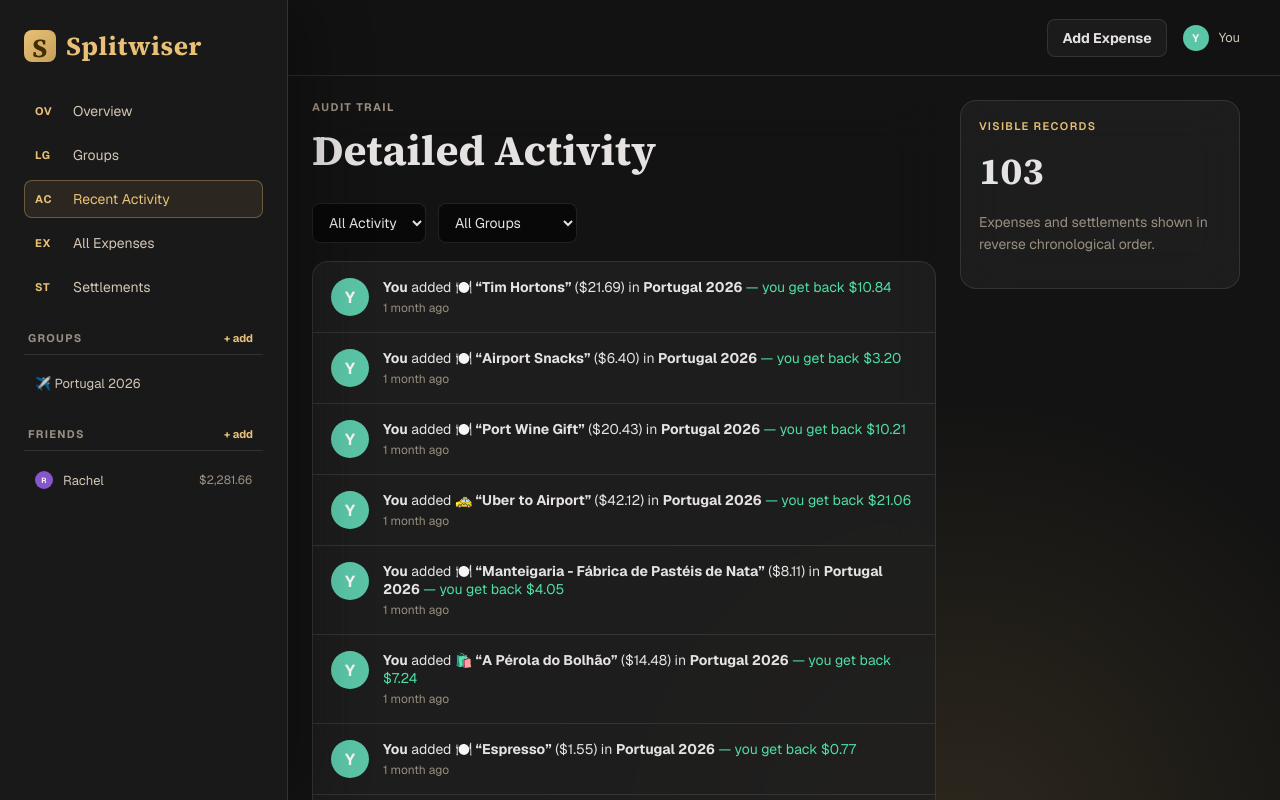
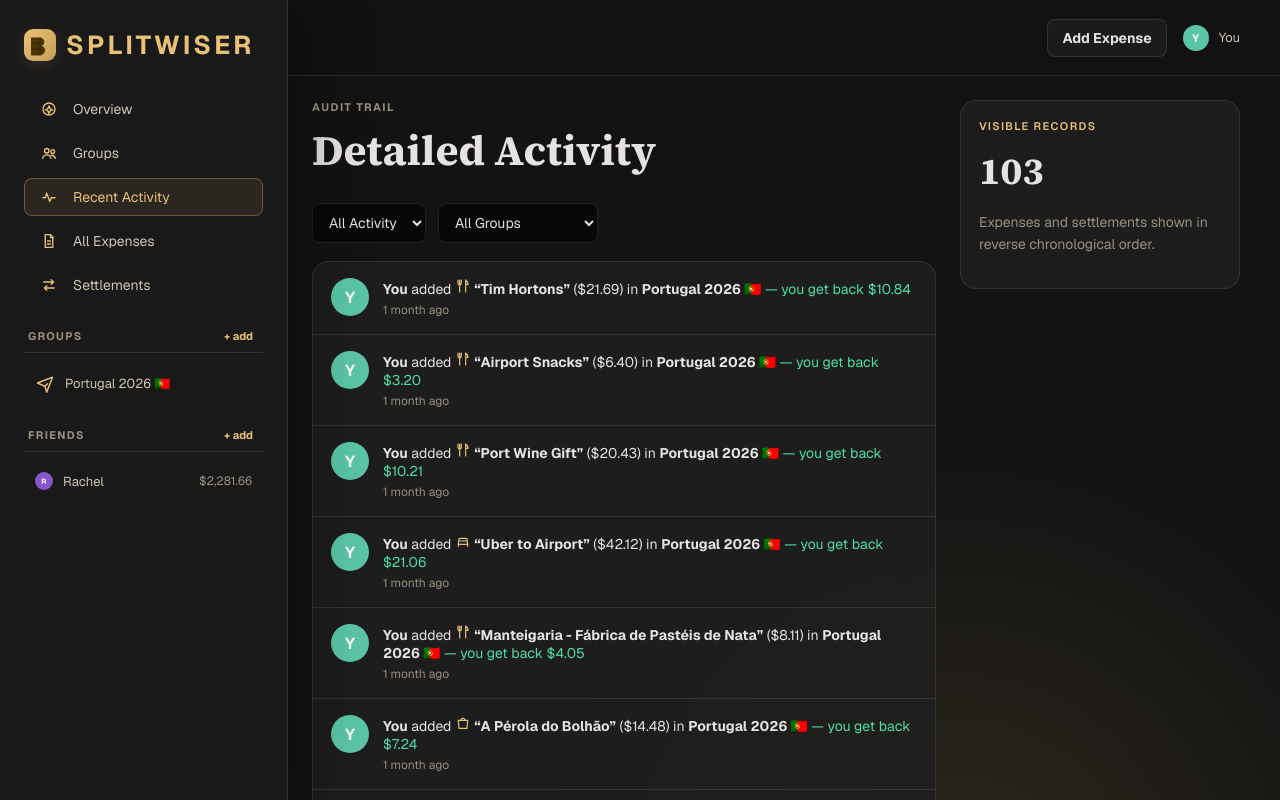
Before and after one commit to nhihadhassan/Splitwiser, a React (Vite) app: page /#/activity in a window 1280 px wide. Shown: the top 800 px of the page. Built offline with nearby package versions, Linux system fonts and the light colour scheme.

Commit message:
Polish Splitwiser navigation and activity icons

```diff
--- a/src/components/AddExpenseModal.tsx
+++ b/src/components/AddExpenseModal.tsx
@@ -3,6 +3,7 @@
 import { ME, uid, useStore } from "../store";
 import { centsToInput, formatMoney, parseMoney, splitByWeights, splitEqually } from "../utils/money";
 import { CATEGORIES, CATEGORY_META } from "../utils/categories";
+import { CategoryIcon } from "./Icons";
 import { today } from "../utils/dates";
 import { Modal } from "./Modal";
 import { Avatar } from "./Avatar";
@@ -250,7 +251,7 @@
           <select value={category} onChange={(e) => setCategory(e.target.value as ExpenseCategory)}>
             {CATEGORIES.map((c) => (
               <option key={c} value={c}>
-                {CATEGORY_META[c].icon} {CATEGORY_META[c].label}
+                <CategoryIcon category={c} size={17} /> {CATEGORY_META[c].label}
               </option>
             ))}
           </select>
--- a/src/components/ExpenseList.tsx
+++ b/src/components/ExpenseList.tsx
@@ -2,10 +2,10 @@
 import type { Expense, Settlement } from "../types";
 import { ME, useStore } from "../store";
 import { formatMoney } from "../utils/money";
-import { CATEGORY_META } from "../utils/categories";
 import { monthDay, monthLabel } from "../utils/dates";
 import { Avatar } from "./Avatar";
 import { AddExpenseModal } from "./AddExpenseModal";
+import { CategoryIcon } from "./Icons";
 
 type FeedItem =
   | { kind: "expense"; date: string; createdAt: number; expense: Expense }
@@ -111,7 +111,7 @@
                 <div className="month">{m}</div>
                 <div className="day">{day}</div>
               </div>
-              <div className="cat">{CATEGORY_META[e.category].icon}</div>
+              <div className="cat"><CategoryIcon category={e.category} size={20} /></div>
               <div className="desc">
                 <div className="title">{e.description}</div>
                 {groupName && <div className="where">{groupName}</div>}
--- a/src/components/GroupModal.tsx
+++ b/src/components/GroupModal.tsx
@@ -4,19 +4,20 @@
 import { ME, uid, useStore } from "../store";
 import { Modal } from "./Modal";
 import { Avatar } from "./Avatar";
+import { GroupIcon } from "./Icons";
 
-const GROUP_TYPES: { id: GroupType; label: string; icon: string }[] = [
-  { id: "trip", label: "Trip", icon: "✈️" },
-  { id: "home", label: "Home", icon: "🏠" },
-  { id: "couple", label: "Couple", icon: "❤️" },
-  { id: "other", label: "Other", icon: "📋" },
+const GROUP_TYPES: { id: GroupType; label: string }[] = [
+  { id: "trip", label: "Trip" },
+  { id: "home", label: "Home" },
+  { id: "couple", label: "Couple" },
+  { id: "other", label: "Other" },
 ];
 
-export const GROUP_ICONS: Record<GroupType, string> = {
-  trip: "✈️",
-  home: "🏠",
-  couple: "❤️",
-  other: "📋",
+export const GROUP_ICONS: Record<GroupType, JSX.Element> = {
+  trip: <GroupIcon type="trip" />,
+  home: <GroupIcon type="home" />,
+  couple: <GroupIcon type="couple" />,
+  other: <GroupIcon type="other" />,
 };
 
 /** Create a new group, or edit an existing one when `group` is provided. */
@@ -92,7 +93,7 @@
               className={type === t.id ? "on" : ""}
               onClick={() => setType(t.id)}
             >
-              {t.icon} {t.label}
+              <GroupIcon type={t.id} size={17} /> {t.label}
             </button>
           ))}
         </div>
--- /dev/null
+++ b/src/components/Icons.tsx
@@ -0,0 +1,48 @@
+import type { ExpenseCategory, GroupType } from "../types";
+
+type IconProps = { size?: number; strokeWidth?: number };
+
+function Svg({ children, size = 20, strokeWidth = 1.8 }: IconProps & { children: React.ReactNode }) {
+  return <svg width={size} height={size} viewBox="0 0 24 24" fill="none" aria-hidden="true" stroke="currentColor" strokeWidth={strokeWidth} strokeLinecap="round" strokeLinejoin="round">{children}</svg>;
+}
+
+export function BrandMark({ size = 32 }: { size?: number }) {
+  return <span className="brand-mark" style={{ width: size, height: size }} aria-hidden="true"><svg viewBox="0 0 32 32" width={size} height={size} fill="none"><path d="M7 8.5h7.2c3.7 0 6.1 1.7 6.1 4.6 0 1.9-1 3.3-2.7 4 2.3.6 3.5 2.1 3.5 4.2 0 3.2-2.7 5.2-7 5.2H7V8.5Z" fill="currentColor" opacity=".94" /><path d="M16.1 8.5v18" stroke="var(--gold-ink)" strokeWidth="2.2" /><path d="M8.5 14h5.3M8.5 20h5.8" stroke="var(--gold-ink)" strokeWidth="1.8" strokeLinecap="round" /></svg></span>;
+}
+
+export function CategoryIcon({ category, size = 22 }: { category: ExpenseCategory; size?: number }) {
+  const icons: Record<ExpenseCategory, React.ReactNode> = {
+    general: <><path d="M7 3.5h7l3 3v14H7z" /><path d="M14 3.5v4h4M9.5 12h5M9.5 16h5" /></>,
+    food: <><path d="M7 3v8M4.5 3v5a2.5 2.5 0 0 0 5 0V3M7 11v10M16 3v18M16 3c2.2 1.6 3.5 4.1 3.5 6.7H16" /></>,
+    groceries: <><path d="M4 8h16l-1 12H5L4 8Z" /><path d="M8 8a4 4 0 0 1 8 0M9 13h.01M12 13h.01M15 13h.01" /></>,
+    rent: <><path d="m3 11 9-7 9 7" /><path d="M5.5 10v10h13V10M9 20v-6h6v6" /></>,
+    utilities: <><path d="m13 2-8 12h6l-1 8 8-12h-6l1-8Z" /></>,
+    transport: <><path d="M5 17h14l-1-8a2 2 0 0 0-2-1H8a2 2 0 0 0-2 1l-1 8Z" /><path d="M5 17v3M19 17v3M7 12h10M7 17h.01M17 17h.01" /></>,
+    travel: <><path d="m3 12 18-7-7 18-2-7-9-4Z" /><path d="m12 16 3-3" /></>,
+    entertainment: <><path d="m4 5 16-2-1 17-16 2z" /><path d="m8 8 7 4-7 4z" /></>,
+    shopping: <><path d="M5 8h14l-1 12H6L5 8Z" /><path d="M9 8a3 3 0 0 1 6 0" /></>,
+    medical: <><path d="M9 3h6v5h5v6h-5v5H9v-5H4V8h5V3Z" /></>,
+  };
+  return <span className="semantic-icon"><Svg size={size}>{icons[category]}</Svg></span>;
+}
+
+export function GroupIcon({ type, size = 20 }: { type: GroupType; size?: number }) {
+  const icons: Record<GroupType, React.ReactNode> = {
+    trip: <><path d="m3 12 18-7-7 18-2-7-9-4Z" /><path d="m12 16 3-3" /></>,
+    home: <><path d="m3 11 9-7 9 7" /><path d="M5.5 10v10h13V10M9 20v-6h6v6" /></>,
+    couple: <path d="M20.8 8.8c0 5.2-8.8 10-8.8 10s-8.8-4.8-8.8-10A4.2 4.2 0 0 1 12 7.1a4.2 4.2 0 0 1 8.8 1.7Z" />,
+    other: <><rect x="4" y="4" width="16" height="16" rx="2" /><path d="M8 9h8M8 13h8M8 17h5" /></>,
+  };
+  return <span className="semantic-icon group-semantic-icon"><Svg size={size}>{icons[type]}</Svg></span>;
+}
+
+export function NavIcon({ type }: { type: "overview" | "groups" | "activity" | "expenses" | "settlements" }) {
+  const icons = {
+    overview: <><circle cx="12" cy="12" r="8" /><path d="m12 8 1.5 3.5L17 13l-3.5 1.5L12 18l-1.5-3.5L7 13l3.5-1.5L12 8Z" /></>,
+    groups: <><circle cx="9" cy="9" r="3" /><circle cx="17" cy="10" r="2.5" /><path d="M3.5 19c.7-3 2.5-4.5 5.5-4.5s4.8 1.5 5.5 4.5M15 15c2.7-.3 4.5 1 5.5 4" /></>,
+    activity: <><path d="M4 13h3l2-6 4 11 2-5h5" /></>,
+    expenses: <><path d="M7 3.5h7l3 3v14H7z" /><path d="M14 3.5v4h4M10 12h4M10 16h4" /></>,
+    settlements: <><path d="M5 8h13M15 5l3 3-3 3M19 16H6M9 13l-3 3 3 3" /></>,
+  };
+  return <span className="nav-mark"><Svg size={18}>{icons[type]}</Svg></span>;
+}
--- a/src/components/Layout.tsx
+++ b/src/components/Layout.tsx
@@ -7,6 +7,7 @@
 import { AddExpenseModal } from "./AddExpenseModal";
 import { AddFriendModal } from "./AddFriendModal";
 import { GroupModal, GROUP_ICONS } from "./GroupModal";
+import { BrandMark, NavIcon } from "./Icons";
 
 export function Layout() {
   const { state, peopleById } = useStore();
@@ -25,7 +26,7 @@
     <>
       <header className="topbar">
         <NavLink to="/" className="brand">
-          <span className="logo">S</span> Splitwiser
+          <BrandMark /> SPLITWISER
         </NavLink>
         <div className="spacer" />
         <button className="btn btn-plain top-action" onClick={() => setAddingExpense(true)}>
@@ -40,22 +41,22 @@
       <div className="layout">
         <nav className="nav">
           <NavLink to="/" className="side-brand">
-            <span className="logo">S</span> Splitwiser
+            <BrandMark /> SPLITWISER
           </NavLink>
           <NavLink to="/" end className="nav-link">
-            <span className="nav-mark">OV</span> Overview
+            <NavIcon type="overview" /> Overview
           </NavLink>
           <NavLink to="/groups" end className="nav-link">
-            <span className="nav-mark">LG</span> Groups
+            <NavIcon type="groups" /> Groups
           </NavLink>
           <NavLink to="/activity" className="nav-link">
-            <span className="nav-mark">AC</span> Recent Activity
+            <NavIcon type="activity" /> Recent Activity
           </NavLink>
           <NavLink to="/all" className="nav-link">
-            <span className="nav-mark">EX</span> All Expenses
+            <NavIcon type="expenses" /> All Expenses
           </NavLink>
           <NavLink to="/settlements" className="nav-link">
-            <span className="nav-mark">ST</span> Settlements
+            <NavIcon type="settlements" /> Settlements
           </NavLink>
 
           <div className="nav-section">
@@ -98,22 +99,22 @@
 
       <nav className="mobile-nav">
         <NavLink to="/" end>
-          <span>OV</span>
+          <span><NavIcon type="overview" /></span>
           Overview
         </NavLink>
         <NavLink to="/activity">
-          <span>AC</span>
+          <span><NavIcon type="activity" /></span>
           Activity
         </NavLink>
         <button type="button" onClick={() => setAddingExpense(true)} aria-label="Add expense">
           +
         </button>
         <NavLink to="/groups">
-          <span>LG</span>
+          <span><NavIcon type="groups" /></span>
           Groups
         </NavLink>
         <NavLink to="/settlements">
-          <span>ST</span>
+          <span><NavIcon type="settlements" /></span>
           Settle
         </NavLink>
       </nav>
--- a/src/pages/ActivityPage.tsx
+++ b/src/pages/ActivityPage.tsx
@@ -3,7 +3,7 @@
 import { formatMoney } from "../utils/money";
 import { relativeTime } from "../utils/dates";
 import { Avatar } from "../components/Avatar";
-import { CATEGORY_META } from "../utils/categories";
+import { CategoryIcon } from "../components/Icons";
 
 interface ActivityItem {
   key: string;
@@ -34,7 +34,7 @@
           <>
             <strong>{actor?.id === ME ? "You" : actor?.name}</strong> added{" "}
             <strong>
-              {CATEGORY_META[e.category].icon} “{e.description}”
+              <CategoryIcon category={e.category} size={16} /> “{e.description}”
             </strong>{" "}
             ({formatMoney(e.amount)}){groupName ? <> in <strong>{groupName}</strong></> : null}
             {mySplit && myNet !== 0 && (
--- a/src/pages/Dashboard.tsx
+++ b/src/pages/Dashboard.tsx
@@ -8,6 +8,7 @@
 import { SettleUpModal } from "../components/SettleUpModal";
 import { GROUP_ICONS } from "../components/GroupModal";
 import { relativeTime } from "../utils/dates";
+import { CategoryIcon } from "../components/Icons";
 
 export function Dashboard() {
   const { state, peopleById } = useStore();
@@ -90,7 +91,7 @@
               const payerPerson = payer ? peopleById.get(payer.personId) : undefined;
               return (
                 <div className="feed-line" key={expense.id}>
-                  <Avatar person={payerPerson} size={34} />
+                  <span className="activity-icon"><CategoryIcon category={expense.category} size={20} /></span>
                   <div>
                     <strong>{expense.description}</strong>
                     <span>{payerPerson?.id === ME ? "You" : payerPerson?.name} paid, {relativeTime(expense.createdAt)}</span>
--- a/src/seed.ts
+++ b/src/seed.ts
@@ -29,7 +29,7 @@
     groups: [
       {
         id: "g-portugal",
-        name: "Portugal 2026",
+        name: "Portugal 2026 🇵🇹",
         type: "trip",
         memberIds: ["me", "p-rachel"],
         createdAt: tripCreatedAt,
--- a/src/store.tsx
+++ b/src/store.tsx
@@ -75,7 +75,12 @@
     if (raw) {
       const parsed = JSON.parse(raw) as AppState;
       if (parsed.people && parsed.groups && parsed.expenses && parsed.settlements) {
-        return parsed;
+        return {
+          ...parsed,
+          groups: parsed.groups.map((group) =>
+            group.name === "Portugal 2026" ? { ...group, name: "Portugal 2026 🇵🇹" } : group,
+          ),
+        };
       }
     }
   } catch {
--- a/src/styles.css
+++ b/src/styles.css
@@ -91,6 +91,16 @@
   font-weight: 800;
 }
 
+.brand-mark {
+  display: inline-grid;
+  place-items: center;
+  flex: 0 0 auto;
+  border-radius: 9px;
+  color: var(--gold-ink);
+  background: linear-gradient(135deg, var(--gold), var(--gold-deep));
+  box-shadow: 0 5px 18px rgba(233, 193, 118, 0.12);
+}
+
 .spacer {
   flex: 1;
 }
@@ -132,11 +142,13 @@
   display: flex;
   align-items: center;
   gap: 10px;
-  font-family: "Source Serif 4", serif;
+  font-family: Geist, sans-serif;
   color: var(--gold);
   font-size: 26px;
   font-weight: 700;
   letter-spacing: 0.02em;
+  letter-spacing: 0.12em;
+  text-transform: uppercase;
   margin-bottom: 22px;
 }
 
@@ -151,6 +163,17 @@
   border-radius: var(--radius-sm);
   color: var(--text-muted);
   transition: background 180ms ease, color 180ms ease, border-color 180ms ease;
+}
+
+.nav-sub .group-semantic-icon {
+  color: var(--gold);
+}
+
+.semantic-icon {
+  display: inline-grid;
+  place-items: center;
+  flex: 0 0 auto;
+  color: var(--gold);
 }
 
 .nav-link:hover,
@@ -168,10 +191,9 @@
 
 .nav-mark {
   width: 28px;
+  display: inline-grid;
+  place-items: center;
   color: var(--gold);
-  font-size: 11px;
-  font-weight: 700;
-  letter-spacing: 0.08em;
 }
 
 .nav-section {
@@ -487,6 +509,18 @@
 .settlement-row-card > div {
   flex: 1;
   min-width: 0;
+}
+
+.activity-icon {
+  width: 34px;
+  height: 34px;
+  display: grid;
+  place-items: center;
+  flex: 0 0 auto;
+  border: 1px solid rgba(233, 193, 118, 0.25);
+  border-radius: 10px;
+  color: var(--gold);
+  background: rgba(233, 193, 118, 0.09);
 }
 
 .ledger-icon {
--- a/src/utils/categories.ts
+++ b/src/utils/categories.ts
@@ -1,16 +1,16 @@
 import type { ExpenseCategory } from "../types";
 
-export const CATEGORY_META: Record<ExpenseCategory, { label: string; icon: string }> = {
-  general: { label: "General", icon: "🧾" },
-  food: { label: "Food & drink", icon: "🍽️" },
-  groceries: { label: "Groceries", icon: "🛒" },
-  rent: { label: "Rent", icon: "🏠" },
-  utilities: { label: "Utilities", icon: "💡" },
-  transport: { label: "Transport", icon: "🚕" },
-  travel: { label: "Travel", icon: "✈️" },
-  entertainment: { label: "Entertainment", icon: "🎬" },
-  shopping: { label: "Shopping", icon: "🛍️" },
-  medical: { label: "Medical", icon: "💊" },
+export const CATEGORY_META: Record<ExpenseCategory, { label: string; icon: ExpenseCategory }> = {
+  general: { label: "General", icon: "general" },
+  food: { label: "Food & drink", icon: "food" },
+  groceries: { label: "Groceries", icon: "groceries" },
+  rent: { label: "Rent", icon: "rent" },
+  utilities: { label: "Utilities", icon: "utilities" },
+  transport: { label: "Transport", icon: "transport" },
+  travel: { label: "Travel", icon: "travel" },
+  entertainment: { label: "Entertainment", icon: "entertainment" },
+  shopping: { label: "Shopping", icon: "shopping" },
+  medical: { label: "Medical", icon: "medical" },
 };
 
 export const CATEGORIES = Object.keys(CATEGORY_META) as ExpenseCategory[];
```
